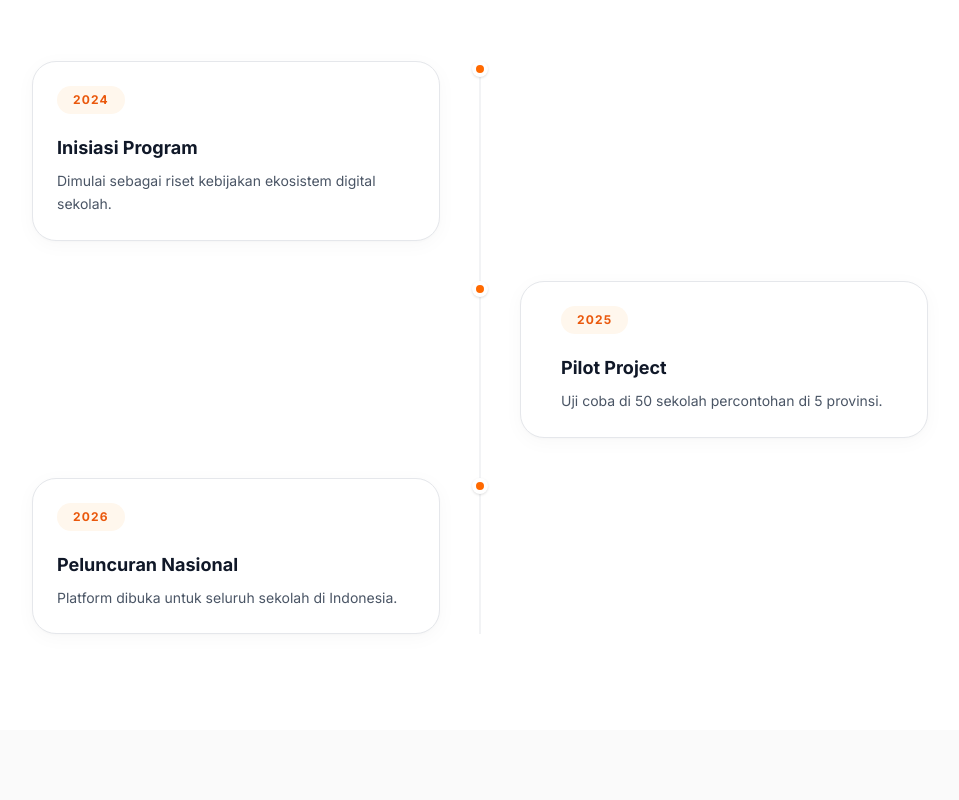
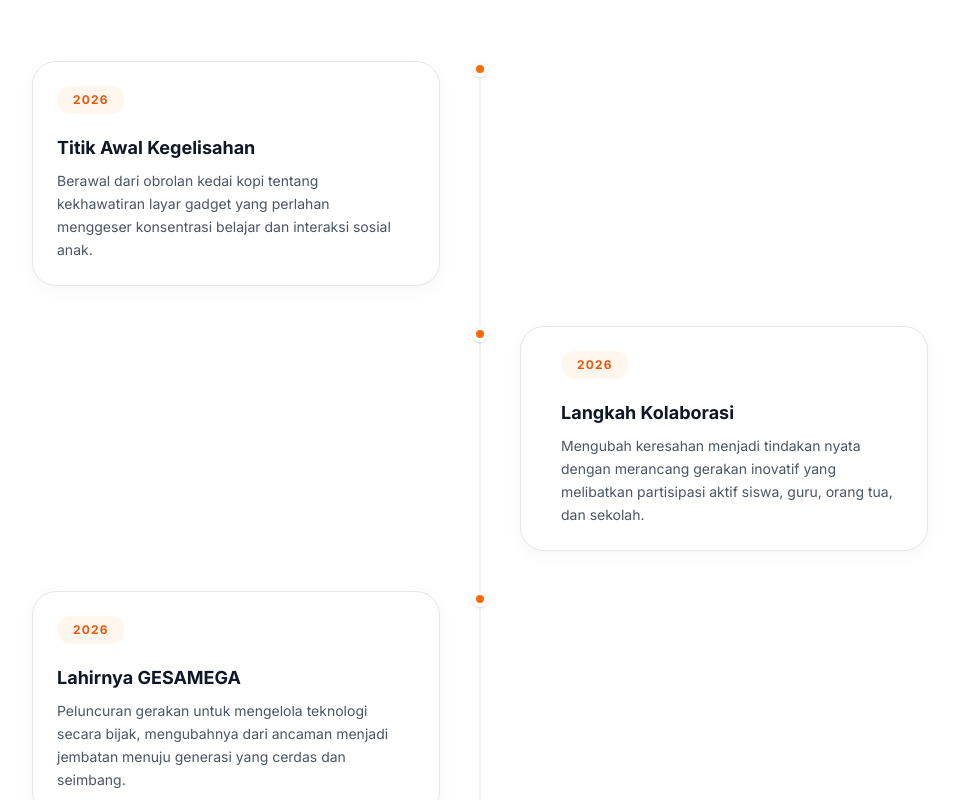
Before and after one commit to LearnWithSuryaa/sosio, a Next.js app: page /tentang in a window 1280 px wide. Shown: the part 1700-2500 px from the top of the page, without its empty margins (160-1119 px from the left). Built offline with nearby package versions, Linux system fonts and the light colour scheme.

Commit message:
feat: update milestones content and apply formatting improvements to TentangKamiPage

```diff
--- a/src/app/tentang/page.tsx
+++ b/src/app/tentang/page.tsx
@@ -49,22 +49,37 @@
 ];
 
 const milestones = [
-  { year: "2024", label: "Inisiasi Program", desc: "Dimulai sebagai riset kebijakan ekosistem digital sekolah." },
-  { year: "2025", label: "Pilot Project", desc: "Uji coba di 50 sekolah percontohan di 5 provinsi." },
-  { year: "2026", label: "Peluncuran Nasional", desc: "Platform dibuka untuk seluruh sekolah di Indonesia." },
+  {
+    year: "2026",
+    label: "Titik Awal Kegelisahan",
+    desc: "Berawal dari obrolan kedai kopi tentang kekhawatiran layar gadget yang perlahan menggeser konsentrasi belajar dan interaksi sosial anak.",
+  },
+  {
+    year: "2026",
+    label: "Langkah Kolaborasi",
+    desc: "Mengubah keresahan menjadi tindakan nyata dengan merancang gerakan inovatif yang melibatkan partisipasi aktif siswa, guru, orang tua, dan sekolah.",
+  },
+  {
+    year: "2026",
+    label: "Lahirnya GESAMEGA",
+    desc: "Peluncuran gerakan untuk mengelola teknologi secara bijak, mengubahnya dari ancaman menjadi jembatan menuju generasi yang cerdas dan seimbang.",
+  },
 ];
 
 const fadeUp = (delay = 0) => ({
   initial: { opacity: 0, y: 24 },
   whileInView: { opacity: 1, y: 0 },
   viewport: { once: true },
-  transition: { duration: 0.6, delay, ease: [0.16, 1, 0.3, 1] as [number, number, number, number] },
+  transition: {
+    duration: 0.6,
+    delay,
+    ease: [0.16, 1, 0.3, 1] as [number, number, number, number],
+  },
 });
 
 export default function TentangKamiPage() {
   return (
     <div className="bg-[#FAFAFA] min-h-screen">
-
       {/* ── HERO ─────────────────────────────────────────────────── */}
       <section className="relative pt-36 pb-24 px-4 overflow-hidden bg-white">
         {/* soft bg blobs */}
@@ -83,8 +98,7 @@
             className="text-4xl md:text-6xl font-extrabold text-gray-900 mt-6 mb-6 leading-tight tracking-tight"
           >
             Gerakan Digital{" "}
-            <span className="text-orange-500">untuk Sekolah</span>{" "}
-            Indonesia
+            <span className="text-orange-500">untuk Sekolah</span> Indonesia
           </motion.h1>
 
           <motion.p
@@ -120,10 +134,18 @@
           {[
             { value: "3.600+", label: "Sekolah Terdaftar", icon: School },
             { value: "34", label: "Provinsi", icon: Globe2 },
-            { value: "1.200+", label: "Komitmen Ditanda-tangani", icon: Handshake },
+            {
+              value: "1.200+",
+              label: "Komitmen Ditanda-tangani",
+              icon: Handshake,
+            },
             { value: "98%", label: "Kepuasan Peserta", icon: Users },
           ].map((s, i) => (
-            <motion.div key={s.label} {...fadeUp(i * 0.08)} className="flex flex-col items-center gap-1">
+            <motion.div
+              key={s.label}
+              {...fadeUp(i * 0.08)}
+              className="flex flex-col items-center gap-1"
+            >
               <s.icon className="w-6 h-6 opacity-80 mb-1" />
               <p className="text-3xl font-black tracking-tight">{s.value}</p>
               <p className="text-sm font-medium opacity-80">{s.label}</p>
@@ -140,8 +162,7 @@
               Nilai Kami
             </span>
             <h2 className="text-3xl md:text-5xl font-bold text-gray-900 mt-5 mb-4 leading-tight tracking-tight">
-              Fondasi yang{" "}
-              <span className="text-orange-500">Kami Pegang</span>
+              Fondasi yang <span className="text-orange-500">Kami Pegang</span>
             </h2>
           </motion.div>
 
@@ -153,11 +174,17 @@
                 whileHover={{ y: -6, transition: { duration: 0.2 } }}
                 className="clean-card p-6 flex flex-col items-start bg-white"
               >
-                <div className={`w-14 h-14 rounded-2xl ${p.bg} flex items-center justify-center mb-6 shadow-sm`}>
+                <div
+                  className={`w-14 h-14 rounded-2xl ${p.bg} flex items-center justify-center mb-6 shadow-sm`}
+                >
                   <p.icon className={`w-7 h-7 ${p.iconColor}`} />
                 </div>
-                <h3 className="font-bold text-gray-900 mb-3 text-lg leading-snug">{p.title}</h3>
-                <p className="text-gray-600 text-sm leading-relaxed">{p.description}</p>
+                <h3 className="font-bold text-gray-900 mb-3 text-lg leading-snug">
+                  {p.title}
+                </h3>
+                <p className="text-gray-600 text-sm leading-relaxed">
+                  {p.description}
+                </p>
               </motion.div>
             ))}
           </div>
@@ -184,17 +211,23 @@
             <div className="space-y-10">
               {milestones.map((m, i) => (
                 <motion.div
-                  key={m.year}
+                  key={m.label}
                   {...fadeUp(i * 0.15)}
                   className={`relative flex items-start gap-6 md:gap-0 ${i % 2 === 0 ? "md:flex-row" : "md:flex-row-reverse"}`}
                 >
                   {/* content */}
-                  <div className={`clean-card p-6 bg-white ml-14 md:ml-0 md:w-[calc(50%-2.5rem)] ${i % 2 === 0 ? "md:mr-auto md:pr-10" : "md:ml-auto md:pl-10"}`}>
+                  <div
+                    className={`clean-card p-6 bg-white ml-14 md:ml-0 md:w-[calc(50%-2.5rem)] ${i % 2 === 0 ? "md:mr-auto md:pr-10" : "md:ml-auto md:pl-10"}`}
+                  >
                     <span className="section-label-light bg-orange-50 text-orange-600 mb-3 text-xs">
                       {m.year}
                     </span>
-                    <h3 className="font-bold text-gray-900 text-lg mt-2 mb-2">{m.label}</h3>
-                    <p className="text-gray-600 text-sm leading-relaxed">{m.desc}</p>
+                    <h3 className="font-bold text-gray-900 text-lg mt-2 mb-2">
+                      {m.label}
+                    </h3>
+                    <p className="text-gray-600 text-sm leading-relaxed">
+                      {m.desc}
+                    </p>
                   </div>
 
                   {/* dot */}
@@ -216,11 +249,13 @@
             Bergabung
           </span>
           <h2 className="text-3xl md:text-4xl font-extrabold text-gray-900 mt-5 mb-4 leading-tight tracking-tight">
-            Jadikan Sekolahmu<br />
+            Jadikan Sekolahmu
+            <br />
             <span className="text-orange-500">Bagian dari Gerakan</span>
           </h2>
           <p className="text-gray-600 mb-8 text-lg font-medium">
-            Daftarkan sekolahmu sekarang dan mulai perjalanan menuju ekosistem digital yang lebih sehat.
+            Daftarkan sekolahmu sekarang dan mulai perjalanan menuju ekosistem
+            digital yang lebih sehat.
           </p>
           <Link href="/survei">
             <button className="btn-pill-primary text-sm">
@@ -229,7 +264,6 @@
           </Link>
         </motion.div>
       </section>
-
     </div>
   );
 }
```
